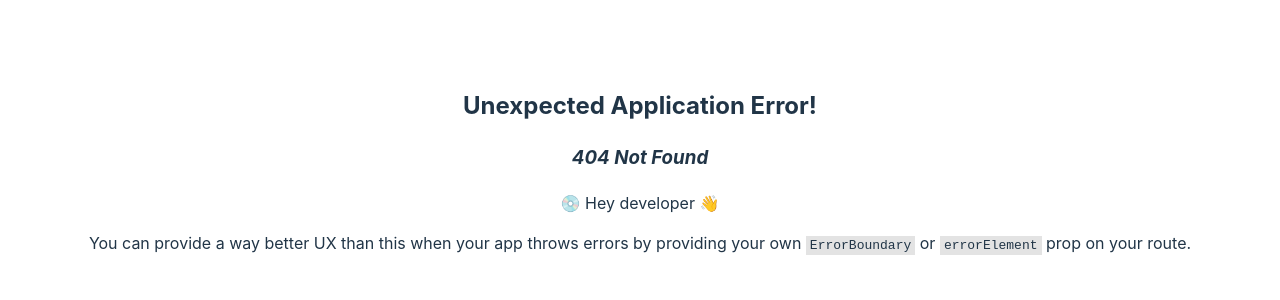
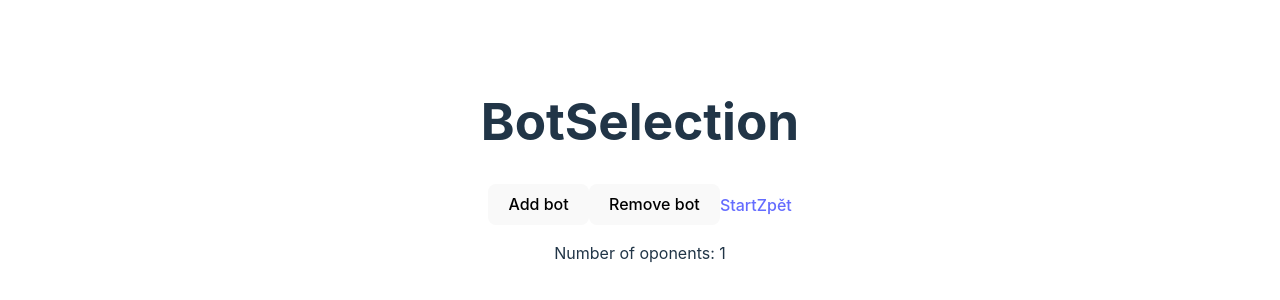
Before and after one commit to pslib-cz/2023-p3a-mpa-react-project-RadekJanecek, a React (Vite) app in the folder 6bere/: page /BotSelect in a window 1280 px wide. Before the commit this address had no page. Shown: the part 230-530 px from the top of the page. Built offline with nearby package versions, Linux system fonts and the light colour scheme.

Commit message:
few changes

```diff
--- a/6bere/src/App.tsx
+++ b/6bere/src/App.tsx
@@ -2,6 +2,7 @@ import './App.css'
 import Game from './components/Game.tsx'
 import Menu from './components/Menu.tsx'
 import Rules from './components/Rules.tsx'
+import BotSelection from './components/BotSelection.tsx'
 import { createBrowserRouter, createRoutesFromElements, RouterProvider, Route } from 'react-router-dom'
 
 function App() {
@@ -10,7 +11,8 @@ function App() {
     createRoutesFromElements([
       <Route path="/" element={<Menu />} />,
       <Route path="/game" element={<Game />} />,
-      <Route path="/rules" element={<Rules />} />
+      <Route path="/rules" element={<Rules />} />,
+      <Route path='/BotSelect' element={<BotSelection />} />
     ]),
   );
   return (
--- /dev/null
+++ b/6bere/src/components/BotSelection.tsx
@@ -0,0 +1,21 @@
+import { Link } from 'react-router-dom';
+import { useContext } from 'react';
+import { Context } from '../providers/ContextProvider.tsx';
+
+export const BotSelection = () => {
+  const context = useContext(Context);
+  return (
+    <div>
+      <h1>BotSelection</h1>
+      <div>
+        <button onClick={() => {context.dispatch({type: 'ADD_BOT'}); console.log(context)}}>Add bot</button>
+        <button onClick={() => {context.dispatch({type: 'REMOVE_BOT'}); console.log(context)}}>Remove bot</button>
+        <Link to="/game">Start</Link>
+        <Link to="/">Zpět</Link>
+        <p>Number of oponents: {context.state.players.length -1}</p>
+      </div>
+    </div>
+  );
+}
+
+export default BotSelection;
--- /dev/null
+++ b/6bere/src/components/Card.module.css
@@ -0,0 +1,6 @@
+.card {
+    background-image: url(../../public/images/cards.jpg);
+    width: 66px;
+    height: 102px;
+    opacity: 1;
+}
--- /dev/null
+++ b/6bere/src/components/Card.tsx
@@ -0,0 +1,16 @@
+import React from 'react';
+import { CardType } from '../providers/ContextProvider';
+import styles from './Card.module.css';
+
+type CardProps = {
+  card: CardType;
+};
+
+export const Card: React.FC<CardProps> = ({ card }) => {
+  return (
+    <div className={styles.card} style={{backgroundPosition: card.position}}>
+    </div>
+  );
+};
+
+export default Card;
--- a/6bere/src/components/Game.tsx
+++ b/6bere/src/components/Game.tsx
@@ -2,18 +2,19 @@ import { Link } from 'react-router-dom';
 import styles from './Game.module.css';
 import { useContext } from 'react';
 import { Context } from '../providers/ContextProvider.tsx';
+import Card from './Card.tsx';
 
 export const Game = () => {
   const context = useContext(Context);
+  const player = context.state.players.find(player => player.id === 1);
   return (
     <div>
       <h1>Game</h1>
       <div>
         <button onClick={() => {context.dispatch({type: 'DEAL_CARDS'}); console.log(context)}}>Deal cards</button>
-        <button onClick={() => {context.dispatch({type: 'ADD_BOT'}); console.log(context)}}>Add bot</button>
-        <button onClick={() => {context.dispatch({type: 'REMOVE_BOT'}); console.log(context)}}>Remove bot</button>
-        <button onClick={() => {context.dispatch({type: 'PLAY_CARD', playerId: 1, cardId: 1}); console.log(context)}}>Play card</button>
-        <pre>{JSON.stringify(context.state.players, null, 2)}</pre>
+        {player && player.cards.map((card) => (
+          <Card key={card.id} card={card} />
+        ))}
         <Link to="/">Zpět</Link>
       </div>
     </div>
--- a/6bere/src/components/Menu.tsx
+++ b/6bere/src/components/Menu.tsx
@@ -7,7 +7,7 @@ export const Menu = () => {
       <div>
         <h1>6bere!</h1>
         <div>
-          <Link to="/game">Hrát</Link>
+          <Link to="/botselect">Hrát</Link>
           <Link to="/rules">Pravidla</Link>
         </div>
       </div>
```
